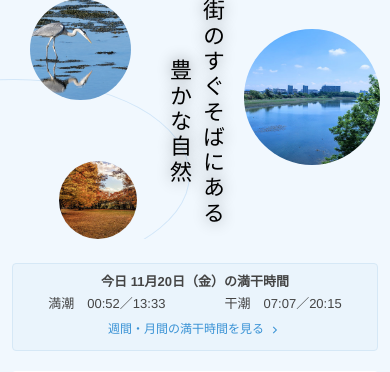
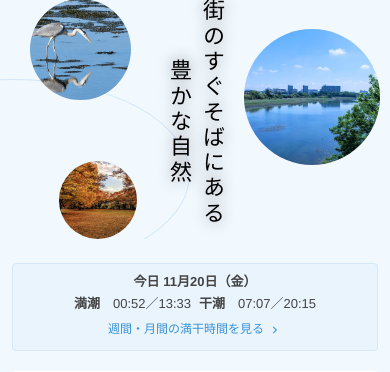
Before and after one commit to mikkiworks/YatsuHgata, a PHP site: page / in a window 390 px wide. Shown: the part 112-484 px from the top of the page. Run offline with PHP 8.4, Linux system fonts and the light colour scheme; some web fonts are replaced.

Commit message:
Refine tide labels and tighten mobile tide spacing

```diff
--- a/assets/css/style.css
+++ b/assets/css/style.css
@@ -1092,8 +1092,9 @@ h1, h2, h3, h4, h5, h6 {
 
 	@media (max-width: 1200px) {
 		display: grid;
-		grid-template-columns: repeat(2, minmax(0, 1fr));
-		gap: 2px 12px;
+		grid-template-columns: repeat(2, minmax(0, max-content));
+		justify-content: center;
+		gap: 2px 8px;
 		text-align: center;
 		margin: 12px 40px 18px;
 		padding: 8px 12px;
--- a/assets/js/main.js
+++ b/assets/js/main.js
@@ -206,7 +206,7 @@ async function loadTodayTides() {
 	const date = new Date();
 	const { key, year, month, day } = getJapanDateParts(date);
 	const weekday = new Intl.DateTimeFormat('ja-JP', { timeZone: 'Asia/Tokyo', weekday: 'short' }).format(date);
-	setText('[data-tide-date]', `今日 ${Number(month)}月${Number(day)}日（${weekday}）の満干時間`);
+	setText('[data-tide-date]', `今日 ${Number(month)}月${Number(day)}日（${weekday}）`);
 
 	dateElements.forEach((title) => {
 		const link = document.createElement('a');
@@ -222,12 +222,12 @@ async function loadTodayTides() {
 		const tideData = await response.json();
 		const dayData = tideData.days?.[key];
 		if (!dayData) throw new Error(`${key}の潮位データがありません`);
-		setText('[data-tide-high]', `満潮　${formatTideTimes(dayData.high)}`);
-		setText('[data-tide-low]', `干潮　${formatTideTimes(dayData.low)}`);
+		setTideTime('[data-tide-high]', '満潮', formatTideTimes(dayData.high));
+		setTideTime('[data-tide-low]', '干潮', formatTideTimes(dayData.low));
 	} catch (error) {
 		console.warn(error);
-		setText('[data-tide-high]', '満潮　取得できません');
-		setText('[data-tide-low]', '干潮　取得できません');
+		setTideTime('[data-tide-high]', '満潮', '取得できません');
+		setTideTime('[data-tide-low]', '干潮', '取得できません');
 	}
 }
 
@@ -273,3 +273,11 @@ function setText(selector, text) {
 		element.textContent = text;
 	});
 }
+
+function setTideTime(selector, label, time) {
+	document.querySelectorAll(selector).forEach((element) => {
+		const heading = document.createElement('strong');
+		heading.textContent = label;
+		element.replaceChildren(heading, `　${time}`);
+	});
+}
--- a/index.html
+++ b/index.html
@@ -19,7 +19,7 @@
 	<link rel="preconnect" href="https://fonts.googleapis.com">
 	<link rel="preconnect" href="https://fonts.gstatic.com" crossorigin>
 	<link href="https://fonts.googleapis.com/css2?family=Hannari&family=Noto+Serif+JP:wght@400;700&family=Material+Symbols+Outlined:opsz,wght,FILL,GRAD@20..48,100..700,0..1,-50..200&display=swap" rel="stylesheet">
-	<link rel="stylesheet" href="assets/css/style.css?v=20261120-2">
+	<link rel="stylesheet" href="assets/css/style.css?v=20261120-3">
 	<link rel="canonical" href="https://yatsuhigata.com/">
 	<script type="application/ld+json">
 	{
@@ -29,7 +29,7 @@
 		"url": "https://yatsuhigata.com/"
 	}
 	</script>
-	<script src="assets/js/main.js?v=20261120-1" defer></script>
+	<script src="assets/js/main.js?v=20261120-3" defer></script>
 	<!-- 自分のブラウザをGA4の計測から除外（analytics_off=1で登録、0で解除） -->
 	<script>
 	  (() => {
--- a/scripts/test-tides.mjs
+++ b/scripts/test-tides.mjs
@@ -13,6 +13,7 @@ function createView(today, fetcher = async (url) => ({ ok: true, json: async ()
 	function element() {
 		return {
 			textContent: '',
+			replaceChildren(...children) { this.children = children; this.textContent = children.map((child) => typeof child === 'string' ? child : child.textContent).join(''); },
 			parentElement: { querySelector: () => ({ after(link) { links.push(link); } }) }
 		};
 	}
@@ -41,6 +42,9 @@ for (const today of ['2026-10-23', '2026-12-31', '2027-01-01']) {
 	});
 	await view.start();
 	assert.ok(view.label().startsWith('今日 '));
+	assert.ok(!view.label().includes('の満干時間'));
+	assert.equal(view.fields['[data-tide-high]'][0].children[0].textContent, '満潮');
+	assert.equal(view.fields['[data-tide-low]'][0].children[0].textContent, '干潮');
 	assert.ok(view.fields['[data-tide-date]'].every((field) => field.textContent === view.label()));
 	for (const kind of ['high', 'low']) {
 		const prefix = kind === 'high' ? '満潮' : '干潮';
```
